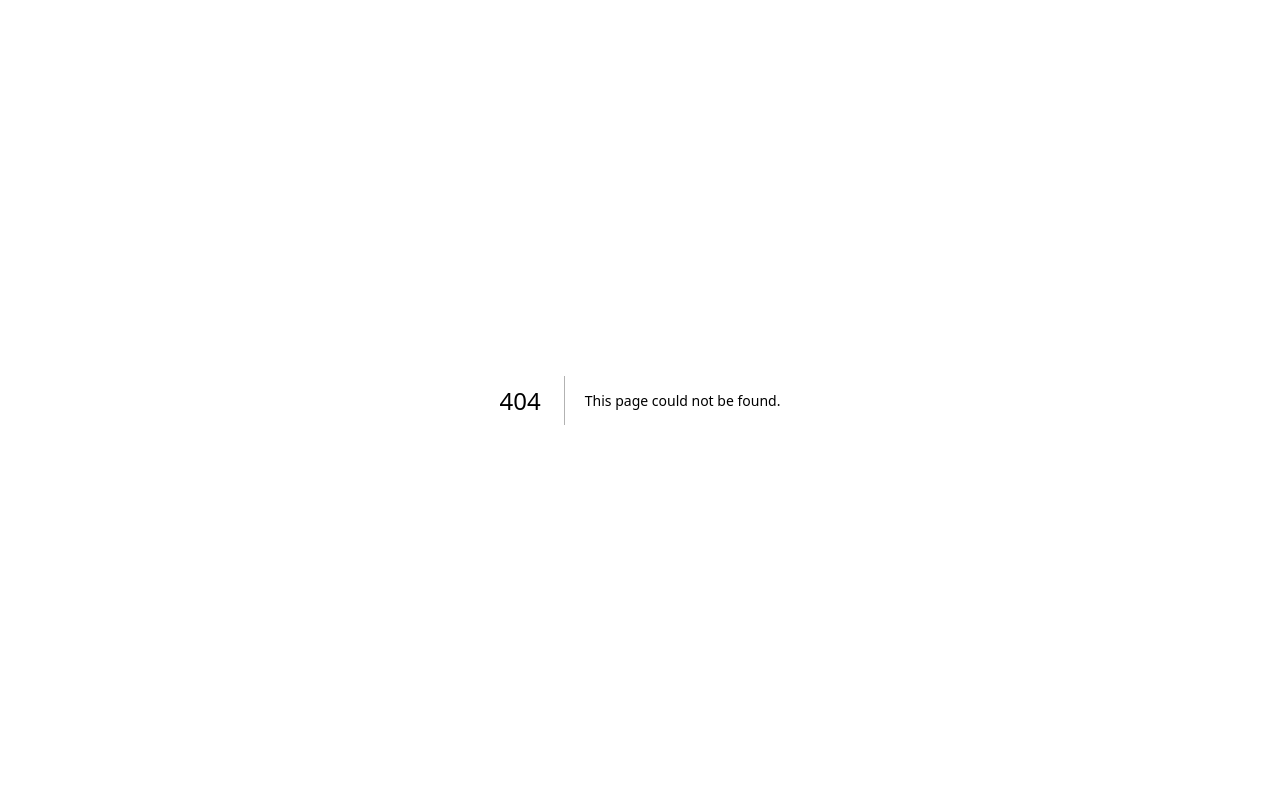
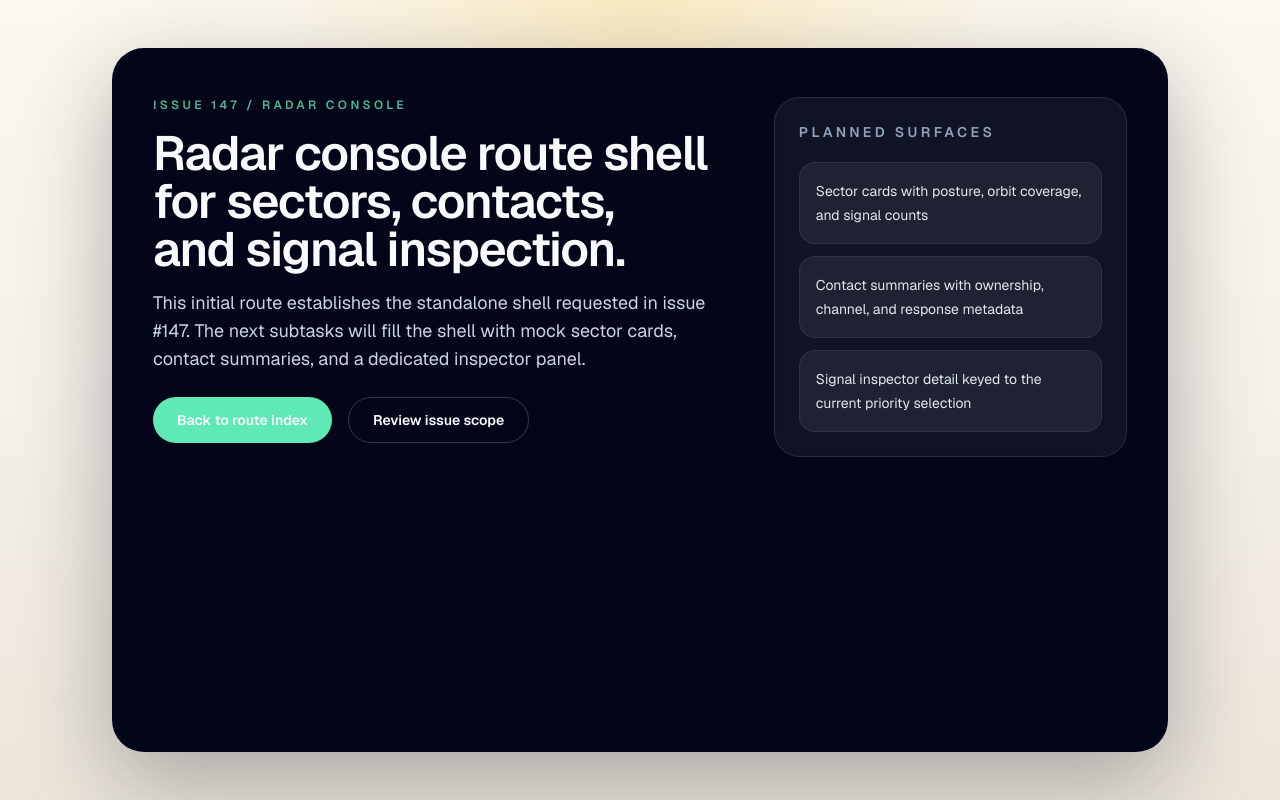
Before and after one commit to iamasx/api-test, a Next.js app: page /radar-console in a window 1280 px wide. Before the commit this address had no page. Built offline with nearby package versions, Linux system fonts and the light colour scheme.

Commit message:
feat: add radar console route shell

```diff
--- /dev/null
+++ b/src/app/radar-console/page.tsx
@@ -0,0 +1,74 @@
+import type { Metadata } from "next";
+import Link from "next/link";
+
+export const metadata: Metadata = {
+  title: "Radar Console",
+  description:
+    "Initial radar-console route shell for sector scans, contact summaries, and signal inspection.",
+};
+
+const plannedSurfaces = [
+  "Sector cards with posture, orbit coverage, and signal counts",
+  "Contact summaries with ownership, channel, and response metadata",
+  "Signal inspector detail keyed to the current priority selection",
+];
+
+export default function RadarConsolePage() {
+  return (
+    <main className="mx-auto flex w-full max-w-6xl flex-1 px-6 py-12 sm:px-10 lg:px-12">
+      <section className="w-full overflow-hidden rounded-[2rem] border border-slate-900/10 bg-slate-950 px-8 py-10 text-slate-50 shadow-[0_28px_90px_rgba(15,23,42,0.32)] sm:px-10 sm:py-12">
+        <div className="grid gap-8 lg:grid-cols-[minmax(0,1.25fr)_minmax(18rem,0.75fr)] lg:items-start">
+          <div className="space-y-6">
+            <div className="space-y-4">
+              <p className="text-xs font-semibold uppercase tracking-[0.28em] text-emerald-300/78">
+                Issue 147 / Radar Console
+              </p>
+              <h1 className="max-w-3xl text-4xl font-semibold tracking-tight text-balance sm:text-5xl">
+                Radar console route shell for sectors, contacts, and signal inspection.
+              </h1>
+              <p className="max-w-2xl text-base leading-7 text-slate-300 sm:text-lg">
+                This initial route establishes the standalone shell requested in
+                issue #147. The next subtasks will fill the shell with mock
+                sector cards, contact summaries, and a dedicated inspector
+                panel.
+              </p>
+            </div>
+
+            <div className="flex flex-col gap-4 sm:flex-row">
+              <Link
+                href="/"
+                className="inline-flex items-center justify-center rounded-full bg-emerald-300 px-6 py-3 text-sm font-semibold text-slate-950 transition hover:bg-emerald-200"
+              >
+                Back to route index
+              </Link>
+              <a
+                href="https://github.com/iamasx/api-test/issues/147"
+                className="inline-flex items-center justify-center rounded-full border border-white/20 px-6 py-3 text-sm font-semibold text-slate-100 transition hover:border-emerald-300/50 hover:text-emerald-100"
+                rel="noreferrer"
+                target="_blank"
+              >
+                Review issue scope
+              </a>
+            </div>
+          </div>
+
+          <aside className="rounded-[1.6rem] border border-white/10 bg-white/6 p-6 backdrop-blur">
+            <p className="text-sm font-semibold uppercase tracking-[0.24em] text-slate-400">
+              Planned surfaces
+            </p>
+            <ul className="mt-5 space-y-3">
+              {plannedSurfaces.map((item) => (
+                <li
+                  key={item}
+                  className="rounded-2xl border border-white/8 bg-white/6 px-4 py-4 text-sm leading-6 text-slate-200"
+                >
+                  {item}
+                </li>
+              ))}
+            </ul>
+          </aside>
+        </div>
+      </section>
+    </main>
+  );
+}
```
